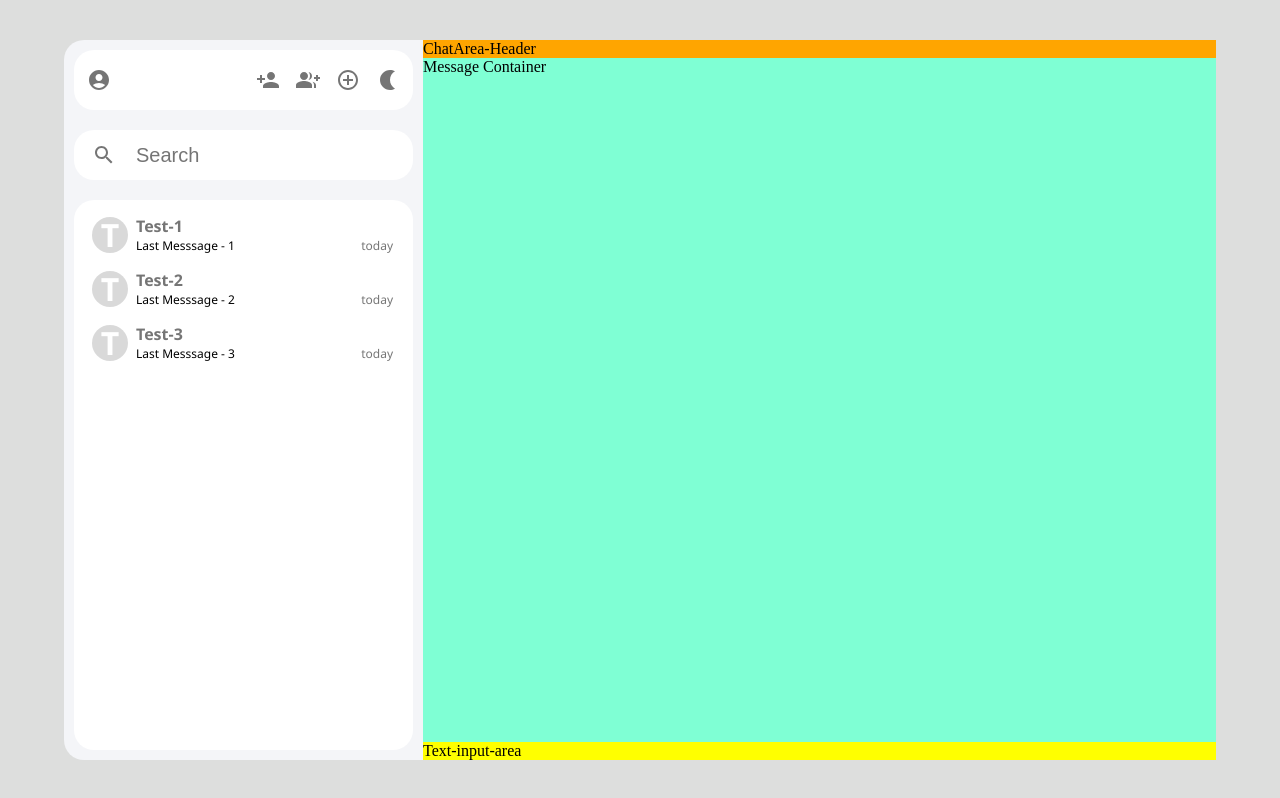
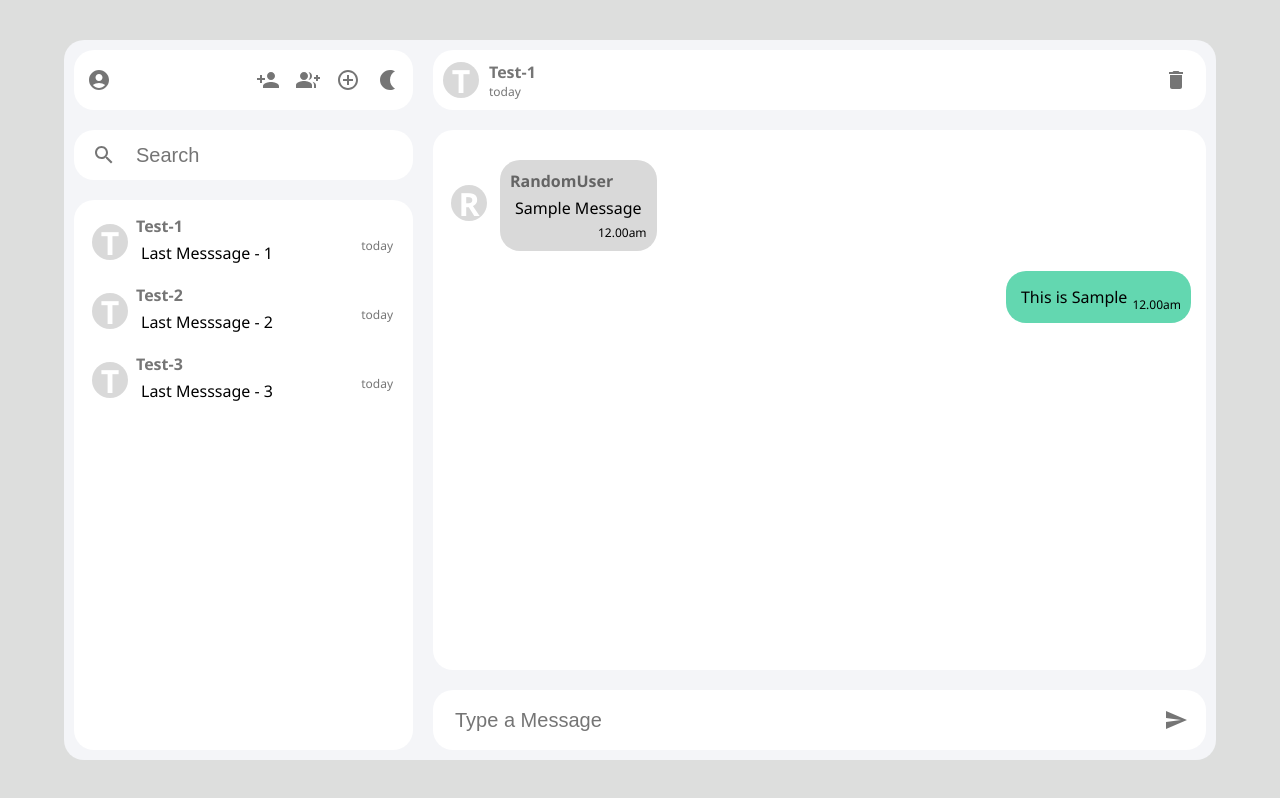
Before and after one commit to Sush25N/Chat_App_MERN, a React (Create React App) app in the folder client/: page /app in a window 1280 px wide. Built offline with nearby package versions, Linux system fonts and the light colour scheme.

Commit message:
completed styling chatarea

```diff
--- a/client/src/Components/ChatArea.js
+++ b/client/src/Components/ChatArea.js
@@ -1,11 +1,34 @@
+import { IconButton } from "@mui/material";
+import DeleteIcon from "@mui/icons-material/Delete";
+import SendIcon from "@mui/icons-material/Send";
 import React from "react";
+import OthersMessage from "./OthersMessage";
+import SelfMessage from "./SelfMessage";
 
-const ChatArea = () => {
+const ChatArea = ({ props }) => {
+  const { name, timeStamp } = props;
   return (
     <div className="chatArea-container">
-      <div className="chatArea-header">ChatArea-Header</div>
-      <div className="message-container">Message Container</div>
-      <div className="text-input-area">Text-input-area</div>
+      <div className="chatArea-header">
+        <p className="con-icon">{name[0]}</p>
+        <div className="header-text">
+          <p className="con-title">{name}</p>
+          <p className="con-timeStamp">{timeStamp}</p>
+        </div>
+        <IconButton>
+          <DeleteIcon />
+        </IconButton>
+      </div>
+      <div className="message-container">
+        <OthersMessage />
+        <SelfMessage />
+      </div>
+      <div className="text-input-area">
+        <input placeholder="Type a Message" className="search-box" />
+        <IconButton>
+          <SendIcon />
+        </IconButton>
+      </div>
     </div>
   );
 };
--- a/client/src/Components/MainContainer.js
+++ b/client/src/Components/MainContainer.js
@@ -1,13 +1,30 @@
-import React from "react";
+import React, { useState } from "react";
 import "./main-container.css";
 import Sidebar from "./Sidebar";
 import ChatArea from "./ChatArea";
 
 const MainContainer = () => {
+  const [conversations, setConversations] = useState([
+    {
+      name: "Test-1",
+      lastMessage: "Last Messsage - 1",
+      timeStamp: "today",
+    },
+    {
+      name: "Test-2",
+      lastMessage: "Last Messsage - 2",
+      timeStamp: "today",
+    },
+    {
+      name: "Test-3",
+      lastMessage: "Last Messsage - 3",
+      timeStamp: "today",
+    },
+  ]);
   return (
     <div className="main-container">
       <Sidebar />
-      <ChatArea />
+      <ChatArea props={conversations[0]} />
     </div>
   );
 };
--- /dev/null
+++ b/client/src/Components/OthersMessage.js
@@ -0,0 +1,19 @@
+import React from "react";
+
+const OthersMessage = () => {
+  var props1 = { name: "RandomUser", message: "Sample Message" };
+  return (
+    <div className="other-message-container">
+      <div className="conversation-container">
+        <p className="con-icon">{props1.name[0]}</p>
+        <div className="other-text-content">
+          <p className="con-title">{props1.name}</p>
+          <p className="con-lastMessage">{props1.message}</p>
+          <p className="self-timeStamp">12.00am</p>
+        </div>
+      </div>
+    </div>
+  );
+};
+
+export default OthersMessage;
--- /dev/null
+++ b/client/src/Components/SelfMessage.js
@@ -0,0 +1,15 @@
+import React from "react";
+
+const SelfMessage = () => {
+  var props2 = { name: "You", message: "This is Sample" };
+  return (
+    <div className="self-message-container">
+      <div className="messageBox">
+        <p className="con-lastMessage">{props2.message}</p>
+        <p className="self-timeStamp">12.00am</p>
+      </div>
+    </div>
+  );
+};
+
+export default SelfMessage;
--- a/client/src/Components/main-container.css
+++ b/client/src/Components/main-container.css
@@ -7,15 +7,10 @@
 }
 
 .sidebar-container {
-  flex: 30%;
-  /* flex: 0.3;   */
+  /* flex: 30%; */
+  flex: 0.3;
   display: flex;
   flex-direction: column;
-}
-
-.chatArea-container {
-  flex: 70%;
-  background-color: aliceblue;
 }
 
 .sb-header {
@@ -41,6 +36,7 @@
   border: none;
   margin-left: 10px;
   font-size: 1.25rem;
+  color: rgba(0, 0, 0, 0.54);
 }
 
 .sb-conversations {
@@ -95,23 +91,79 @@
 
 .con-lastMessage {
   font-family: "Segoe UI", Tahoma, Geneva, Verdana, sans-serif;
-  font-size: 0.75rem;
+  font-size: 1rem;
+  padding: 5px;
 }
 
 .chatArea-container {
   display: flex;
   flex-direction: column;
+  flex: 0.7;
 }
 
 .chatArea-header {
-  background-color: orange;
+  display: flex;
+  align-items: center;
+  gap: 10px;
+  background-color: white;
+  padding: 10px 10px;
+  margin: 10px;
+  border-radius: 20px;
+}
+
+.header-text {
+  display: flex;
+  flex-direction: column;
+  justify-content: center;
+  flex: 1;
 }
 
 .message-container {
-  background-color: aquamarine;
+  background-color: white;
   flex: 1;
+  padding: 10px 10px;
+  margin: 10px;
+  border-radius: 20px;
 }
 
 .text-input-area {
-  background-color: yellow;
+  background-color: white;
+  padding: 10px 10px;
+  margin: 10px;
+  border-radius: 20px;
+  display: flex;
+  justify-content: space-between;
 }
+
+.other-text-content {
+  background-color: #d9d9d9;
+  padding: 10px 10px;
+  margin: 5px;
+  border-radius: 20px;
+  width: max-content;
+  margin-top: 10px;
+  display: flex;
+  flex-direction: column;
+}
+
+.self-message-container {
+  display: flex;
+  justify-content: flex-end;
+}
+
+.messageBox {
+  display: flex;
+  background-color: #63d7b0;
+  width: max-content;
+  padding: 10px 10px;
+  margin: 5px;
+  border-radius: 20px;
+  font-family: "Segoe UI", Tahoma, Geneva, Verdana, sans-serif;
+}
+
+.self-timeStamp {
+  align-self: flex-end;
+  font-size: 0.75rem;
+  font-weight: lighter;
+  font-family: "Segoe UI", Tahoma, Geneva, Verdana, sans-serif;
+}
```
